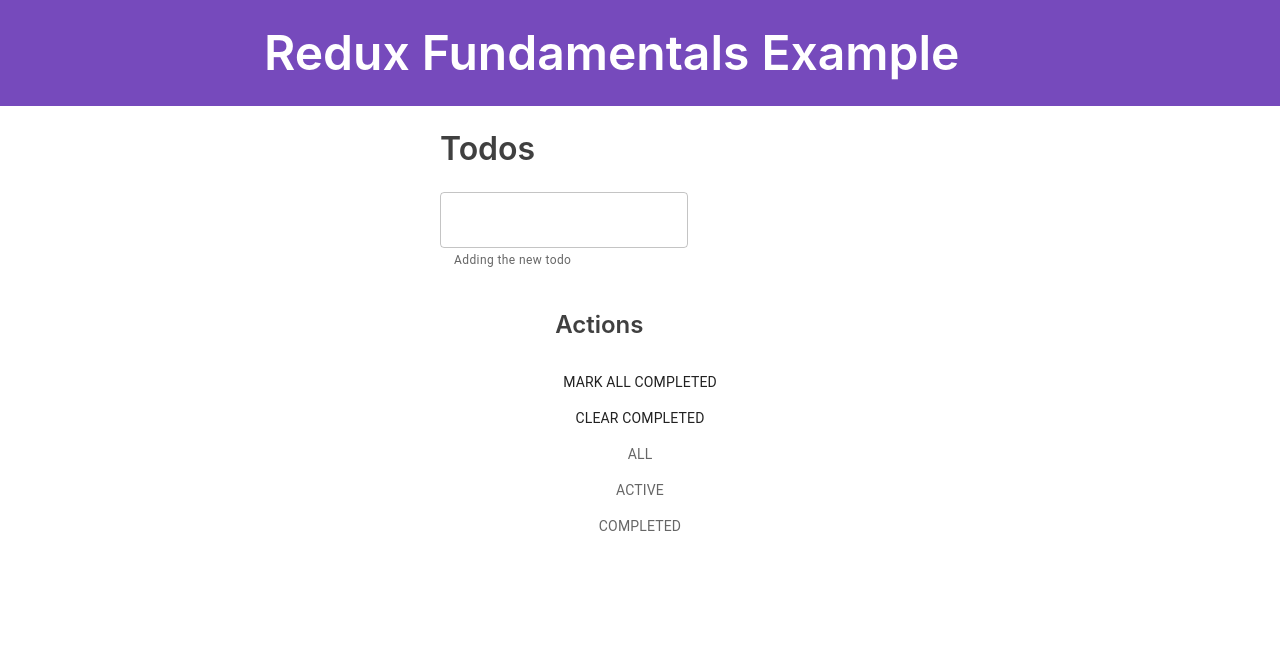
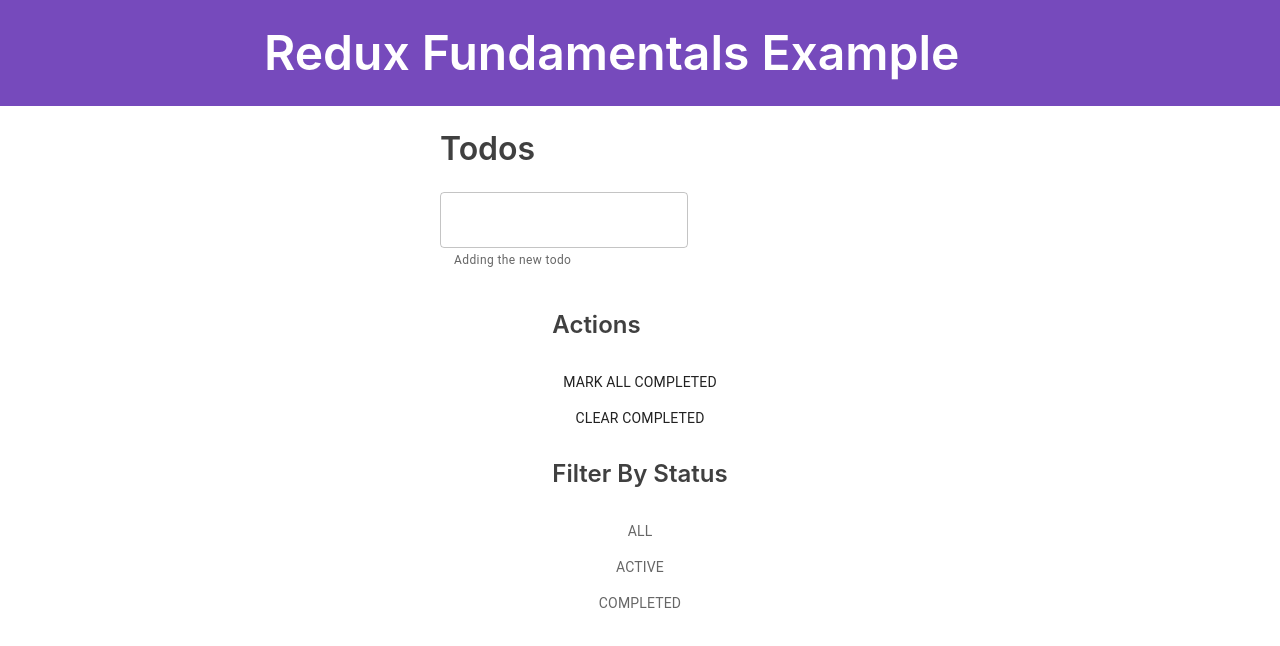
Before and after one commit to YaVladimir/TodoList, a React (Create React App) app: page / in a window 1280 px wide. Shown: the top 646 px of the page. Built offline with nearby package versions, Linux system fonts and the light colour scheme; what miragejs would draw is missing.

Commit message:
Forgot to add a title

```diff
--- a/src/components/StatusFilter/StatusFilter.js
+++ b/src/components/StatusFilter/StatusFilter.js
@@ -1,7 +1,7 @@
 import React from 'react'
 import { useDispatch } from 'react-redux'
 import { Status } from '../../feature/filter/filterSlice'
-import { createTheme, ThemeProvider, styled } from '@mui/material/styles';
+import { createTheme, ThemeProvider, styled } from '@mui/material/styles'
 import { Button, Stack } from '@mui/material'
 
 const FunctionButton = styled(Button)(({ theme }) => ({
@@ -16,6 +16,7 @@ export default function StatusFilter() {
 
   return (
     <Stack>
+      <h4>Filter By Status</h4>
       <FunctionButton
         onClick={() =>
           dispatch({
```
